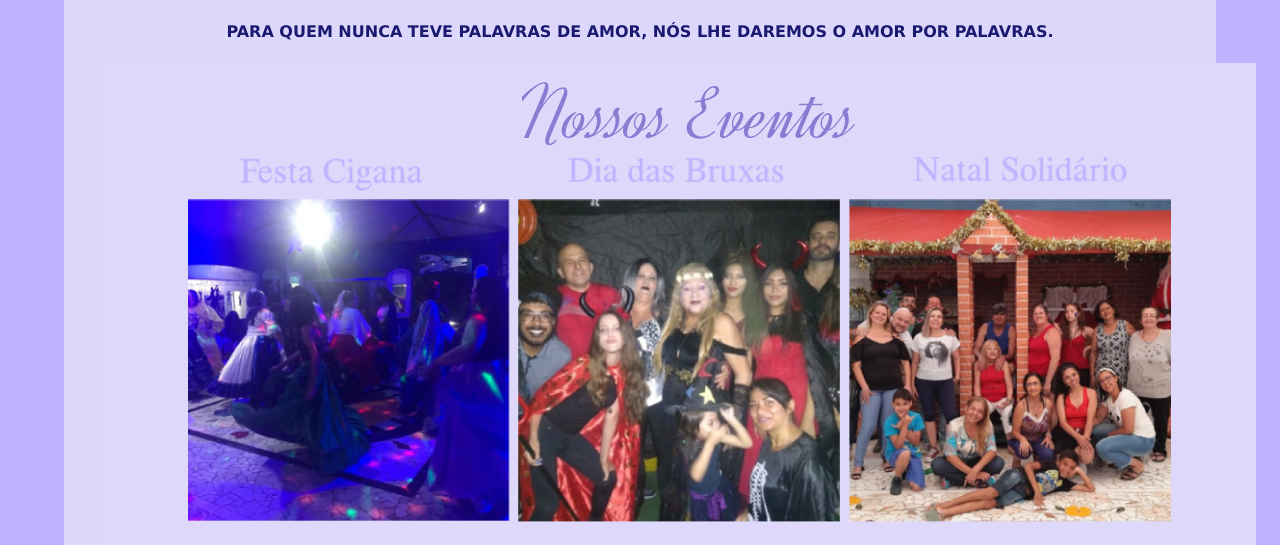
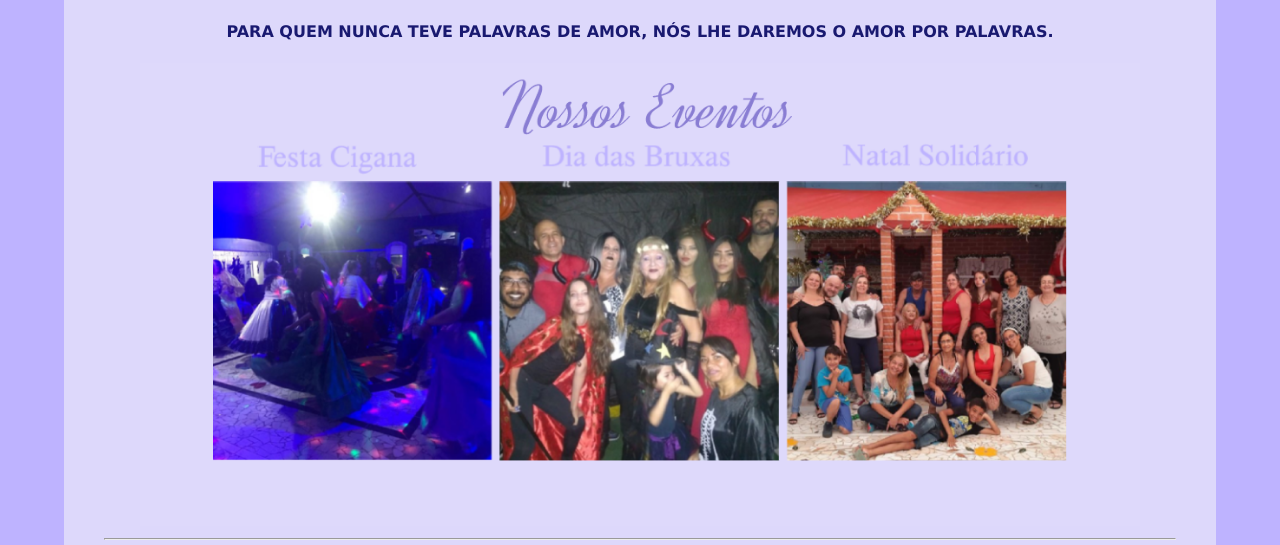
Before and after one commit to wunxxrr/casadecaridademagiaderedencao, a plain HTML site: page index.html in a window 1280 px wide. Shown: the part 224-769 px from the top of the page. Drawn offline with Linux system fonts and the light colour scheme.

Commit message:
Update index.html

```diff
--- a/index.html
+++ b/index.html
@@ -22,7 +22,7 @@
     </center>
 
     <center>
-      <img src="Fundo2.PNG" alt="Festas"
+      <img src="Fundo2.png" alt="Festas" width="1000px"
     </center>
 
      <hr>
@@ -47,6 +47,7 @@
                 <td> Residencial Fortuna,
                 Barra do Una, 415</td>
 
+
                </tr>
               </tbody>
              </table>
```
